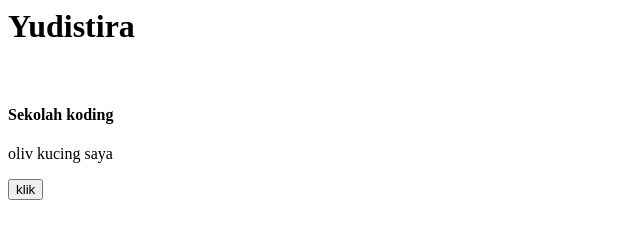
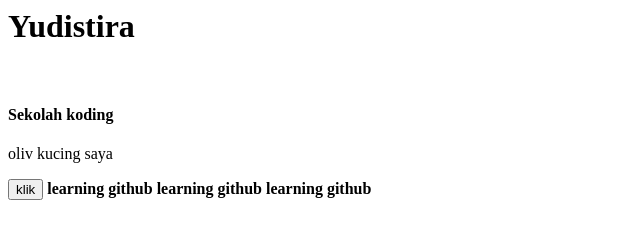
Before and after one commit to yudis2001/tutorial, a plain HTML site: page index.html in a window 1280 px wide. Shown: the whole page, without its empty margins (0-640 px from the left). Drawn offline with Linux system fonts and the light colour scheme.

```diff
--- a/index.html
+++ b/index.html
@@ -2,3 +2,6 @@
 <h4>Sekolah koding</h4>
 <p>oliv kucing saya</p>
 <button>klik</button>
+<b>learning github</b>
+<b>learning github</b>
+<b>learning github</b>
```
